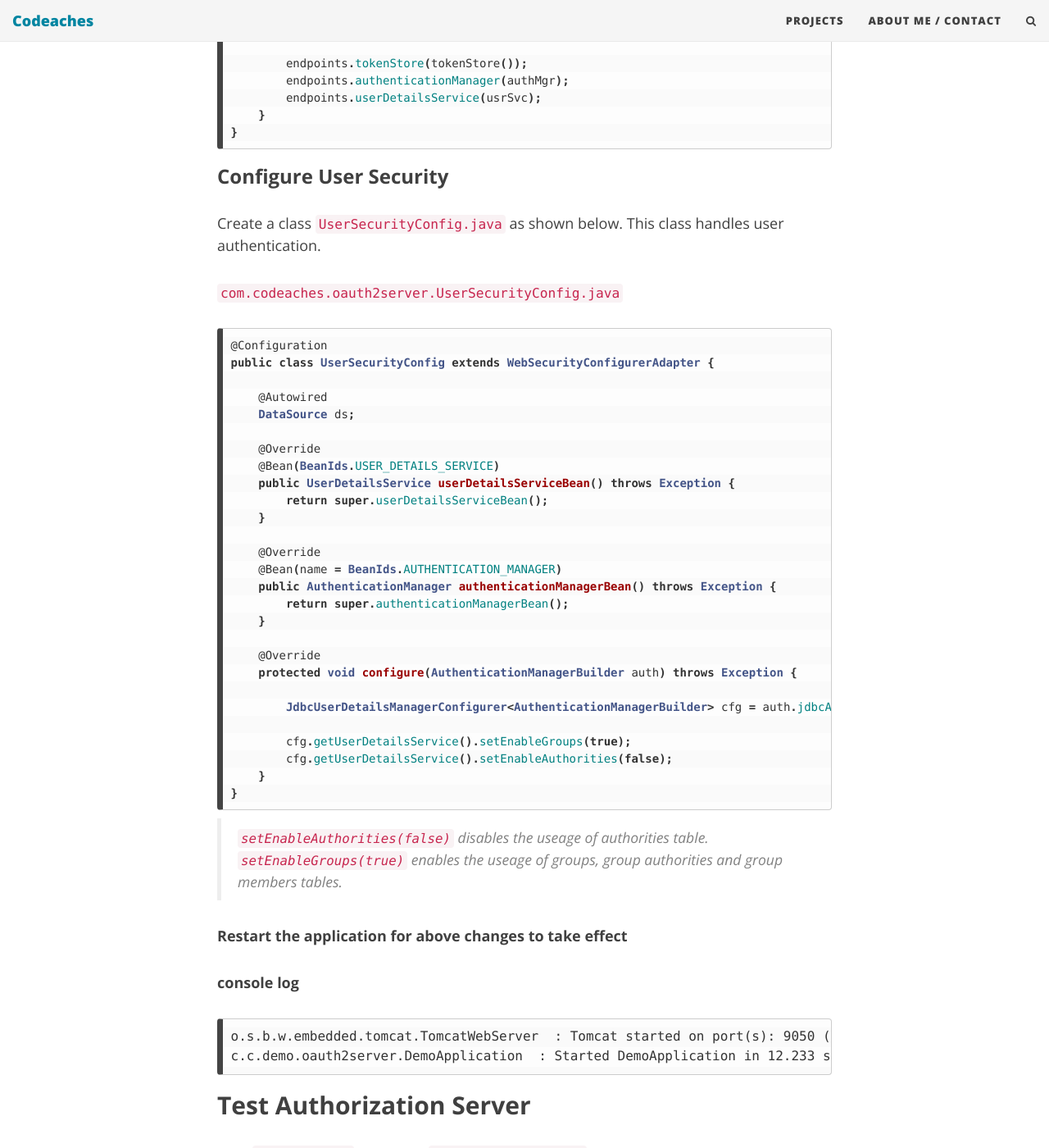
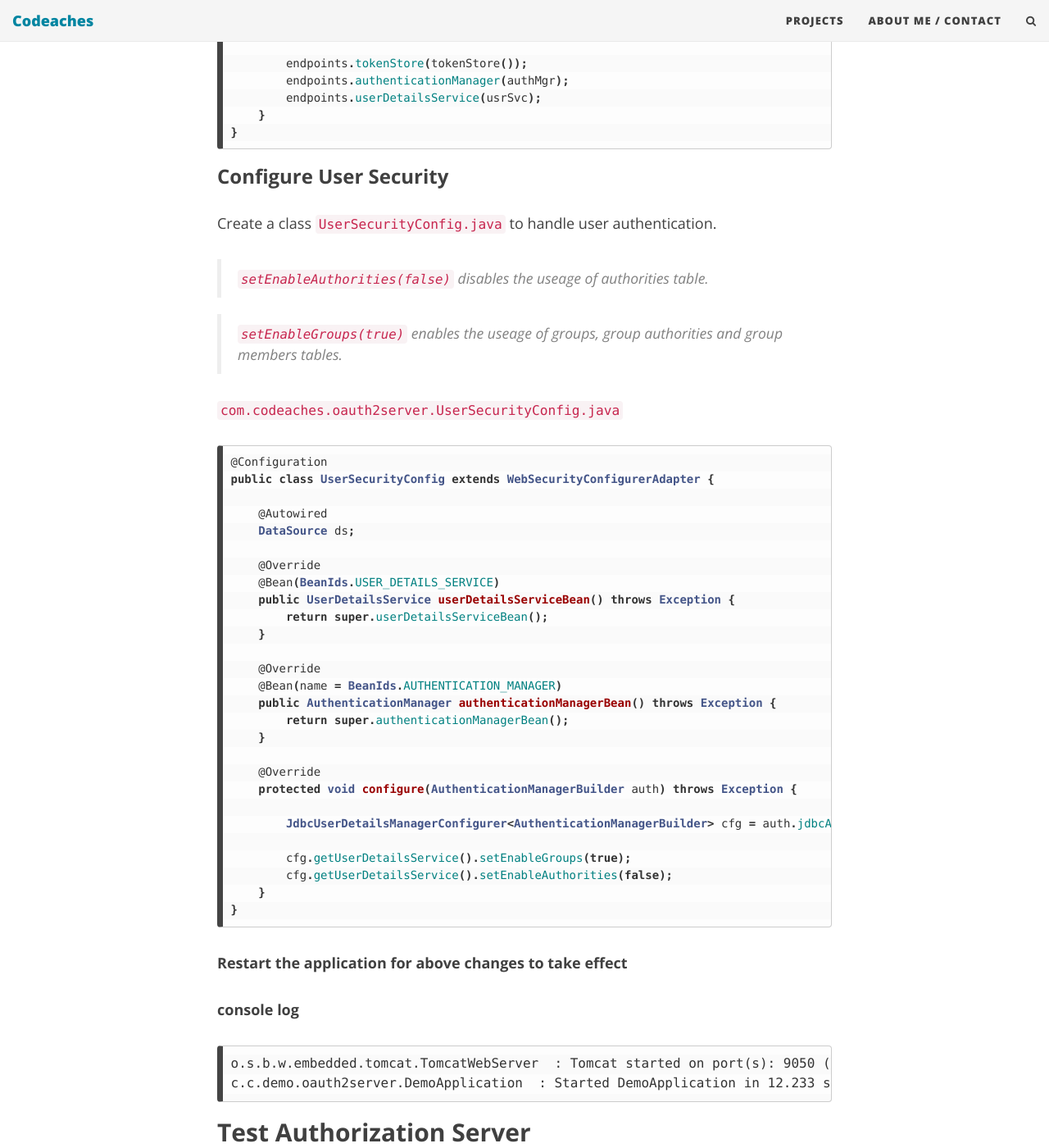
Before and after one commit to codeaches/codeaches.github.io, a Jekyll site: the page built from _posts/2018-12-20-Spring Boot-OAuth2 and Resource Server setup.md, in a window 1280 px wide and 1400 px high, scrolled down 7707 px. Shown: the whole window at 82% size. Built offline with Jekyll 4.4.1, drawn with Linux system fonts in a browser that asks for light colours; nearby versions of some CDN libraries; comment, search, counter and statistics services are not loaded.

Commit message:
no message

````diff
--- a/_posts/2018-12-20-Spring Boot-OAuth2 and Resource Server setup.md
+++ b/_posts/2018-12-20-Spring Boot-OAuth2 and Resource Server setup.md
@@ -301,7 +301,11 @@ public class AuthServerConfig extends AuthorizationServerConfigurerAdapter {
 
 ### Configure User Security {#userauth}
 
-Create a class `UserSecurityConfig.java` as shown below. This class handles user authentication.
+Create a class `UserSecurityConfig.java` to handle user authentication.
+
+> `setEnableAuthorities(false)` disables the useage of authorities table.
+
+> `setEnableGroups(true)` enables the useage of groups, group authorities and group members tables.
 
 `com.codeaches.oauth2server.UserSecurityConfig.java`
 ```java
````
Also changed, not shown: other parts of _posts/2018-12-20-Spring Boot-OAuth2 and Resource Server setup.md (+0 -2 lines).
